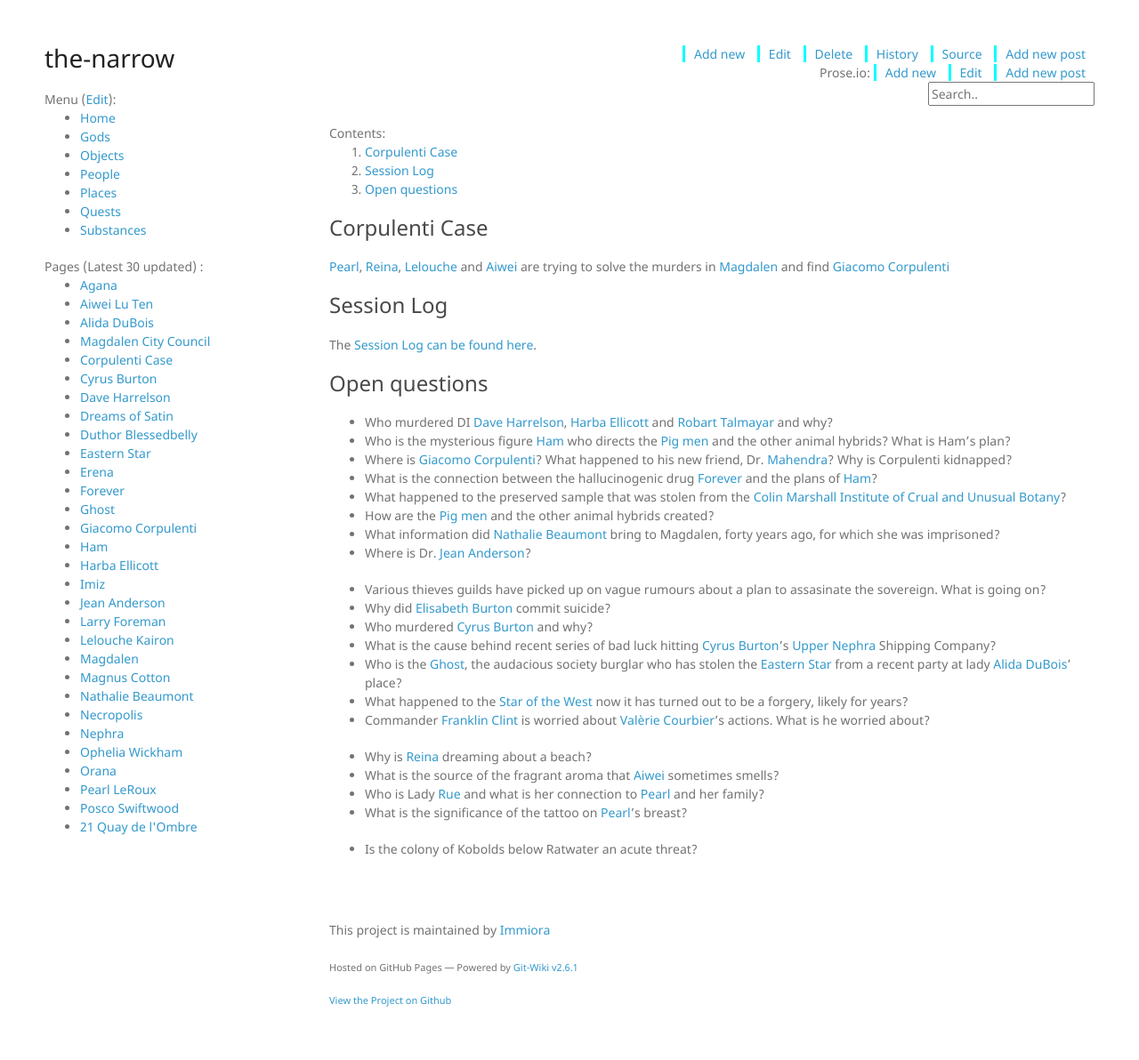
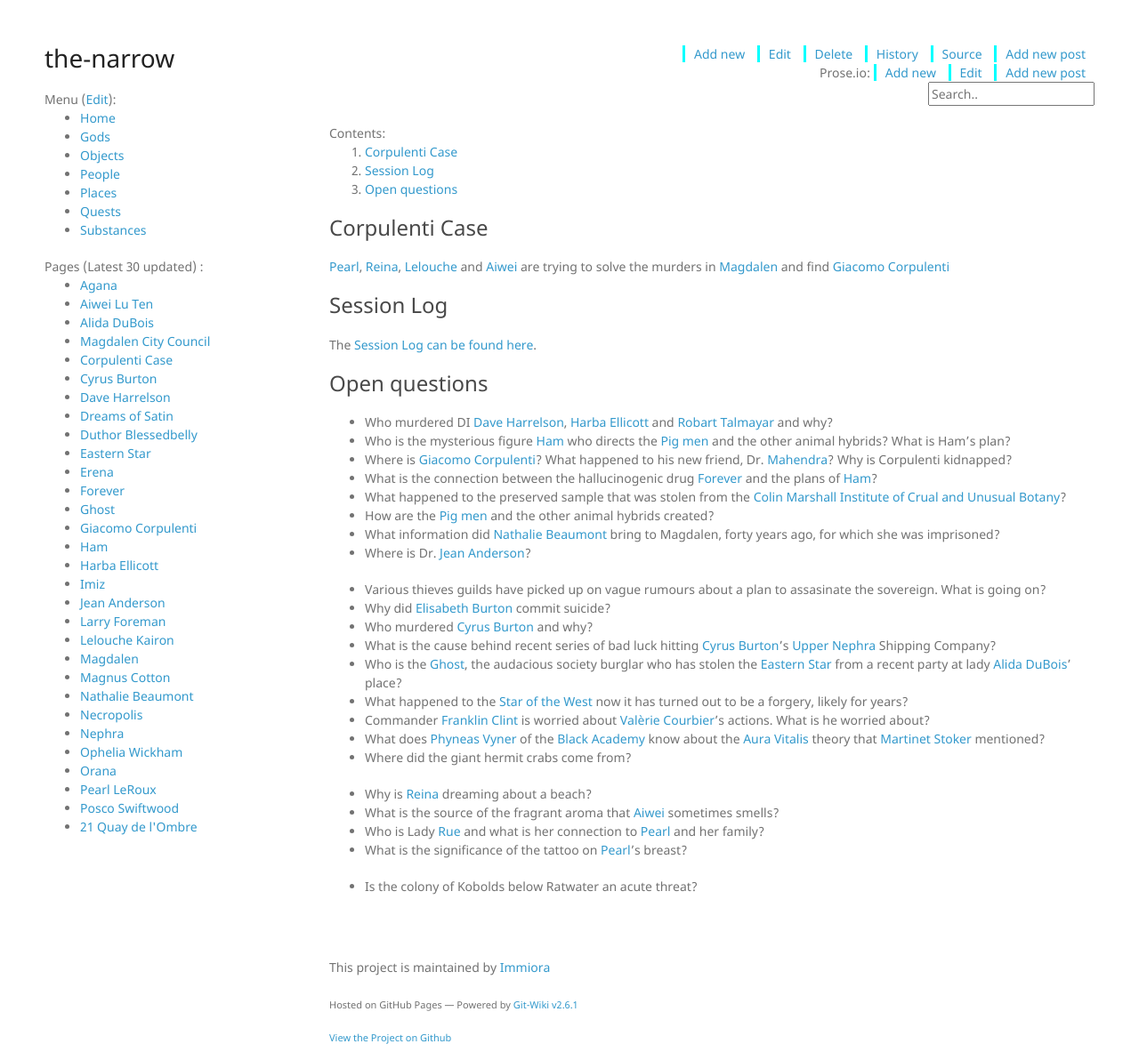
Before and after one commit to Immiora/the-narrow, a Jekyll site: the page built from wiki/quests/CorpulentiCase.md, in a window 1280 px wide. Shown: the whole page at 89% size. Built offline with Jekyll 4.4.1, drawn with Linux system fonts in a browser that asks for light colours; nearby versions of some CDN libraries; before the commit the page ends 1150 px from its top, so only the background shows below that.

Commit message:
Update CorpulentiCase.md

```diff
--- a/wiki/quests/CorpulentiCase.md
+++ b/wiki/quests/CorpulentiCase.md
@@ -31,6 +31,8 @@ The [Session Log can be found here](SessionLog).
 * Who is the [Ghost](Ghost), the audacious society burglar who has stolen the [Eastern Star](EasternStar) from a recent party at lady [Alida DuBois](AlidaDuBois)' place?
 * What happened to the [Star of the West](StarOfTheWest) now it has turned out to be a forgery, likely for years?
 * Commander [Franklin Clint](FranklinClint) is worried about [Valèrie Courbier](ValerieCourbier)'s actions. What is he worried about?
+* What does [Phyneas Vyner](PhyneasVyner) of the [Black Academy](BlackAcademy) know about the [Aura Vitalis](AuraVitalis) theory that [Martinet Stoker](Martinet Stoker) mentioned?
+* Where did the giant hermit crabs come from?
 
 * Why is [Reina](ReinaEmberblower) dreaming about a beach?
 * What is the source of the fragrant aroma that [Aiwei](AiweiLuTen) sometimes smells?
```
